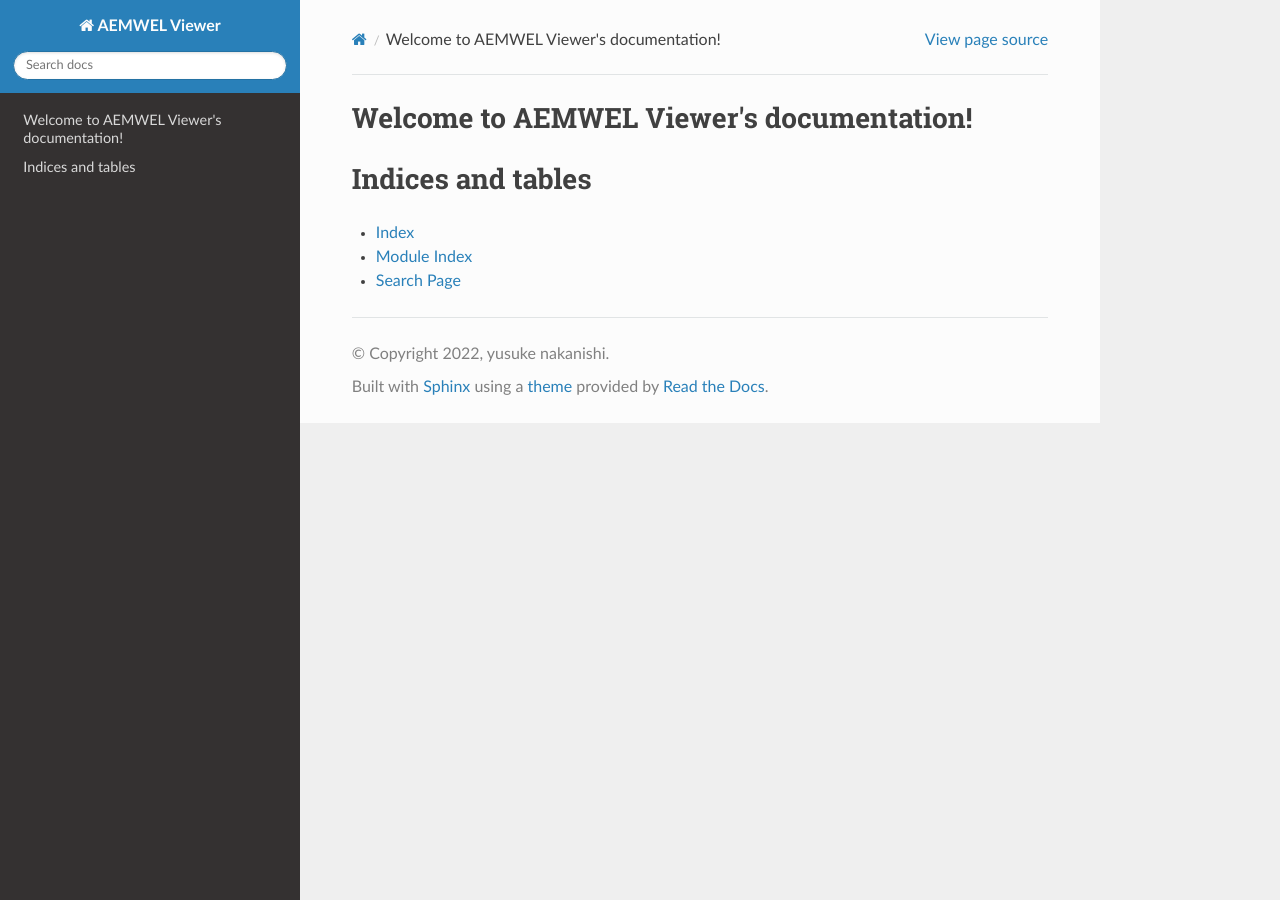
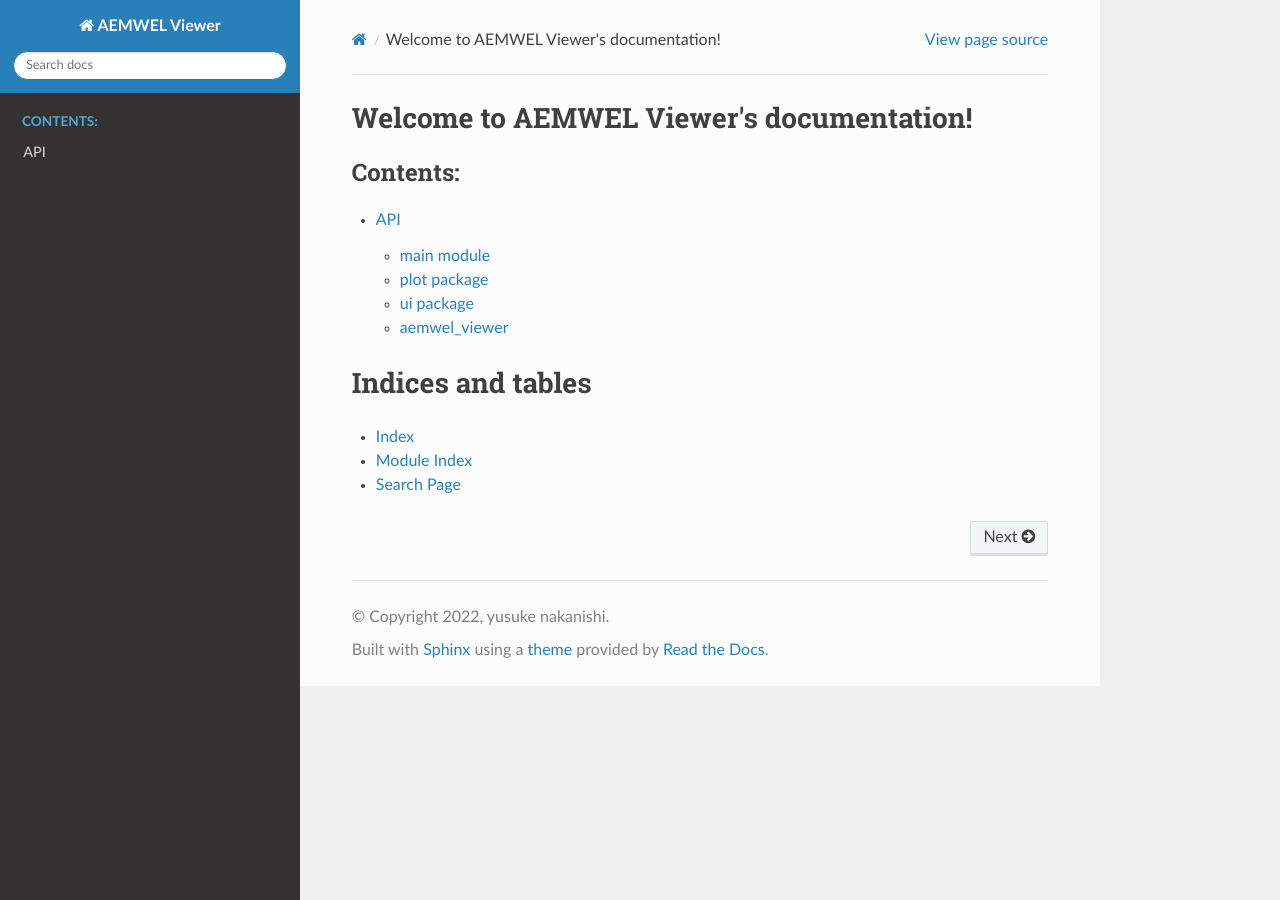
Before and after one commit to yn4k4nishi/aemwel_viewer, a Sphinx documentation site: the page built from docs/source/index.rst, in a window 1280 px wide. Built offline with Sphinx 7.4.7 and the Read the Docs theme 2.0.0, drawn with Linux system fonts in a browser that asks for light colours.

Commit message:
:books: Document : API

```diff
--- /dev/null
+++ b/docs/source/api/index.rst
@@ -0,0 +1,10 @@
+API
+===
+
+.. toctree::
+    :maxdepth: 1
+
+    main
+    plot
+    ui
+    modules
--- a/docs/source/conf.py
+++ b/docs/source/conf.py
@@ -31,6 +31,8 @@ release = 'v1.0'
 # extensions coming with Sphinx (named 'sphinx.ext.*') or your custom
 # ones.
 extensions = [
+    'sphinx.ext.autodoc',
+    'sphinx.ext.githubpages',
     'sphinx_rtd_theme',
 ]
 
--- a/docs/source/index.rst
+++ b/docs/source/index.rst
@@ -10,7 +10,7 @@ Welcome to AEMWEL Viewer's documentation!
    :maxdepth: 2
    :caption: Contents:
 
-
+   api/index
 
 Indices and tables
 ==================
```
